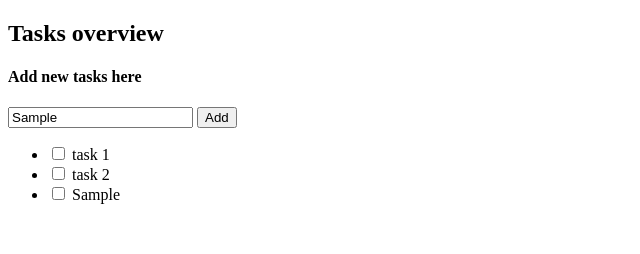
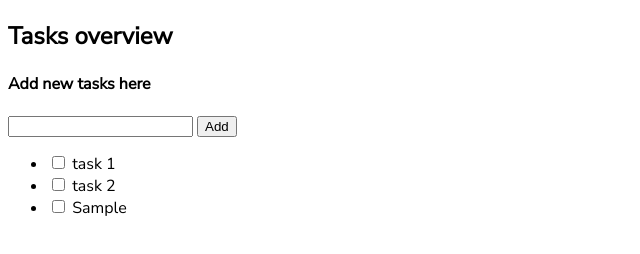
Before and after one commit to ciyuxu/simpletasks, a plain HTML site: page index.html in a window 1280 px wide. Both pictures are taken after typing "Sample" into the empty fields and a click on the button "Add". Shown: the whole page, without its empty margins (0-640 px from the left). Drawn offline with nearby package versions, Linux system fonts and the light colour scheme.

Commit message:
clear text area and add some font style

```diff
--- a/app.js
+++ b/app.js
@@ -16,6 +16,7 @@ var app = new Vue({
         done: false,
         id: Date.now()
       });
+      this.newTask = "";
     }
   }
 });
--- a/index.html
+++ b/index.html
@@ -6,6 +6,10 @@
     <meta http-equiv="X-UA-Compatible" content="ie=edge" />
     <title>Document</title>
     <link rel="stylesheet" href="styles.css" />
+    <link
+      href="https://fonts.googleapis.com/css?family=Nunito+Sans&display=swap"
+      rel="stylesheet"
+    />
   </head>
   <body>
     <div id="simpletasks">
--- a/styles.css
+++ b/styles.css
@@ -1,3 +1,14 @@
 .done {
   text-decoration: line-through;
 }
+
+h1,
+h2,
+h3,
+h4 {
+  font-family: "Nunito Sans", sans-serif;
+}
+
+li {
+  font-family: "Nunito Sans", sans-serif;
+}
```
